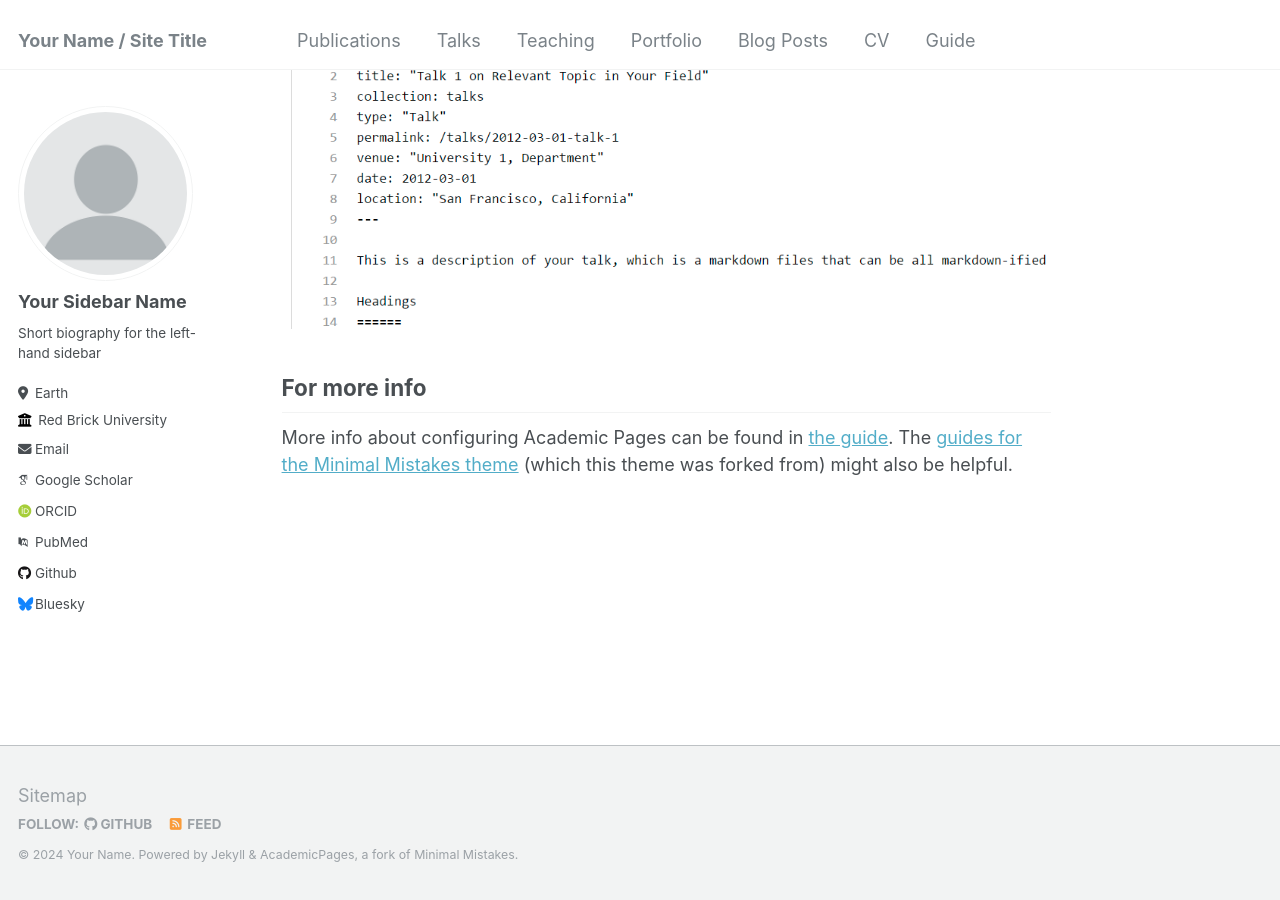
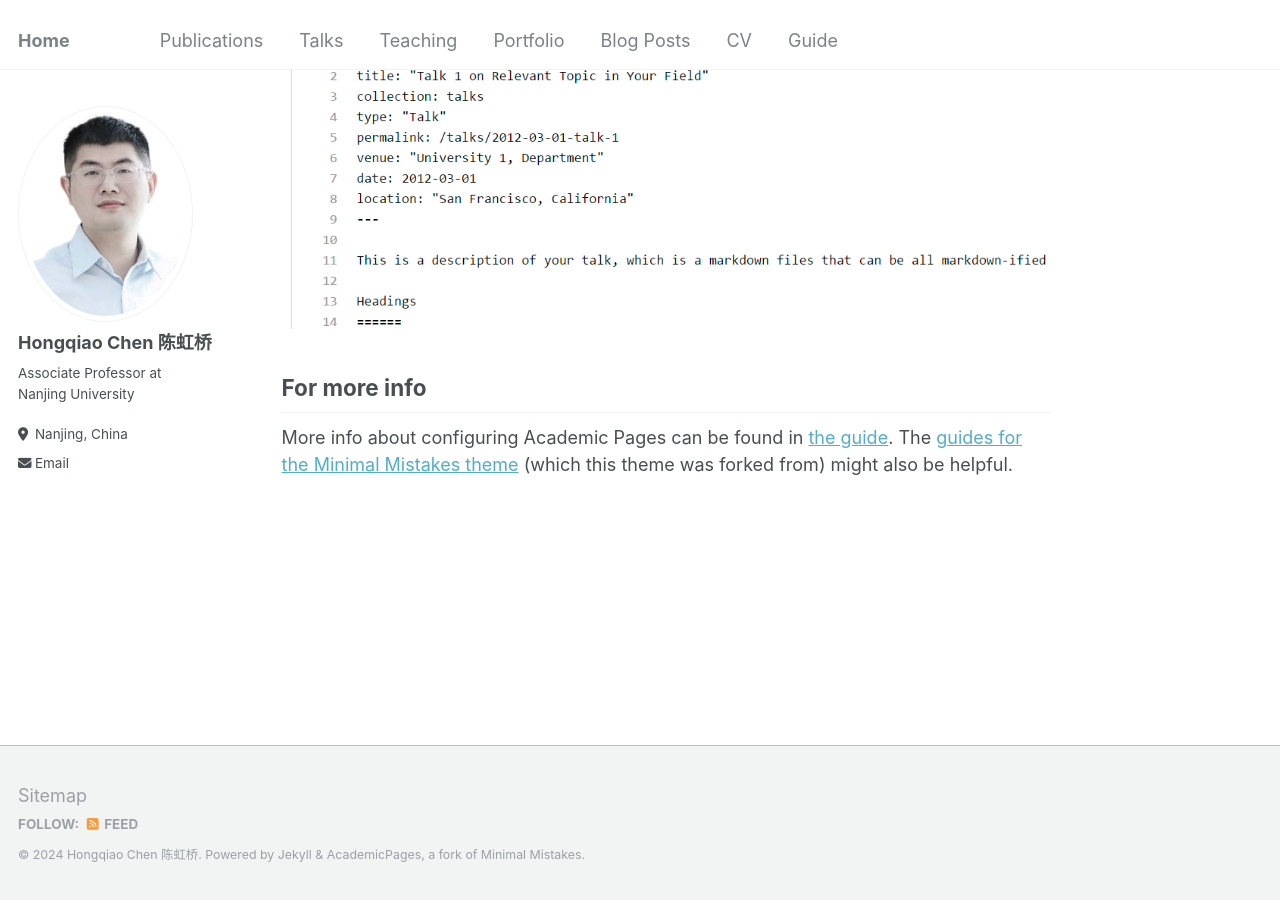
Before and after one commit to chq2024/chq2024.github.io, a Jekyll site: the page built from _pages/about.md, in a window 1280 px wide and 900 px high, scrolled down 2660 px. Built offline with Jekyll 4.4.1, drawn with Linux system fonts in a browser that asks for light colours; some web fonts are replaced.

Commit message:
Add files via upload

```diff
--- a/_config.yml
+++ b/_config.yml
@@ -8,70 +8,70 @@
 
 # Basic Site Settings
 locale                   : "en-US"
-title                    : "Your Name / Site Title"
+title                    : "Home"
 title_separator          : "-"
-name                     : &name "Your Name"
-description              : &description "personal description"
-url                      : https://academicpages.github.io # the base hostname & protocol for your site e.g. "https://mmistakes.github.io"
+name                     : &name "Hongqiao Chen 陈虹桥"
+description              : &description "Associate Professor at Nanjing University"
+url                      : https://chq2024.github.io/ # the base hostname & protocol for your site e.g. "https://mmistakes.github.io"
 baseurl                  : "" # the subpath of your site, e.g. "/blog"
-repository               : "academicpages/academicpages.github.io"
+repository               : "chq2024/chq2024.github.io"
 
 # Site Author - The following control what appear as part of the author content on the side bar.
 #               If a field is blank the icon and link will not appear, otherwise it will be shown.
 #               Additional customization can be done by editing /_includes/author-profile.html
 author:
   # Biographic information
-  avatar           : "profile.png"
-  name             : "Your Sidebar Name"
+  avatar           : "profile.jpg"
+  name             : "Hongqiao Chen 陈虹桥"
   pronouns         : # example: "she/her"
-  bio              : "Short biography for the left-hand sidebar"
-  location         : "Earth"
-  employer         : "Red Brick University"
+  bio              : "Associate Professor at Nanjing University"
+  location         : "Nanjing, China"
+  # employer         : "Red Brick University"
   uri              : # URL
-  email            : "none@example.org"
+  email            : "chq@nju.edu.cn"
 
-  # Academic websites
-  arxiv            : # URL - Update with the correct link to your profile
-  googlescholar    : "https://scholar.google.com/citations?user=PS_CX0AAAAAJ"
-  impactstory      : # URL
-  orcid            : "http://orcid.org/yourorcidurl"
-  semantic         : # URL
-  pubmed           : "https://www.ncbi.nlm.nih.gov/pubmed/?term=john+snow"
-  researchgate     : # URL
+  # # Academic websites
+  # arxiv            : # URL - Update with the correct link to your profile
+  # googlescholar    : "https://scholar.google.com/citations?user=PS_CX0AAAAAJ"
+  # impactstory      : # URL
+  # orcid            : "http://orcid.org/yourorcidurl"
+  # semantic         : # URL
+  # pubmed           : "https://www.ncbi.nlm.nih.gov/pubmed/?term=john+snow"
+  # researchgate     : # URL
 
-  # Repositories and software development
-  bitbucket        : # Username - Update with your username on the site
-  codepen          : # Username
-  dribbble         : # Username
-  github           : "academicpages"
-  kaggle           : # Username
-  stackoverflow    : # User number or user number and name (i.e., use "1" or "1/jeff-atwood")
+  # # Repositories and software development
+  # bitbucket        : # Username - Update with your username on the site
+  # codepen          : # Username
+  # dribbble         : # Username
+  # github           : "academicpages"
+  # kaggle           : # Username
+  # stackoverflow    : # User number or user number and name (i.e., use "1" or "1/jeff-atwood")
 
-  # Social media
-  bluesky          : "bsky.app" # Replace this with you Bluesky username
-  facebook         : # Username
-  flickr           : # Username
-  foursquare       : # Username
-  goodreads        : # Username
-  google_plus      : # Username
-  keybase          : # Username
-  instagram        : # Username
-  lastfm           : # Username
-  linkedin         : # Username
-  mastodon         : # URL
-  medium           : # URL
-  pinterest        : # Username
-  soundcloud       : # Username
-  steam            : # Username
-  telegram         : # URL
-  tumblr           : # Username
-  twitter          : # Username for X / Twitter
-  vine             : # Username
-  weibo            : # Username
-  wikipedia        : # Username
-  xing             : # Username
-  youtube          : # Username
-  zhihu            : # URL
+  # # Social media
+  # bluesky          : "bsky.app" # Replace this with you Bluesky username
+  # facebook         : # Username
+  # flickr           : # Username
+  # foursquare       : # Username
+  # goodreads        : # Username
+  # google_plus      : # Username
+  # keybase          : # Username
+  # instagram        : # Username
+  # lastfm           : # Username
+  # linkedin         : # Username
+  # mastodon         : # URL
+  # medium           : # URL
+  # pinterest        : # Username
+  # soundcloud       : # Username
+  # steam            : # Username
+  # telegram         : # URL
+  # tumblr           : # Username
+  # twitter          : # Username for X / Twitter
+  # vine             : # Username
+  # weibo            : # Username
+  # wikipedia        : # Username
+  # xing             : # Username
+  # youtube          : # Username
+  # zhihu            : # URL
 
 
 # Site Settings
```
Also changed, not shown: images/profile.jpg (added).
